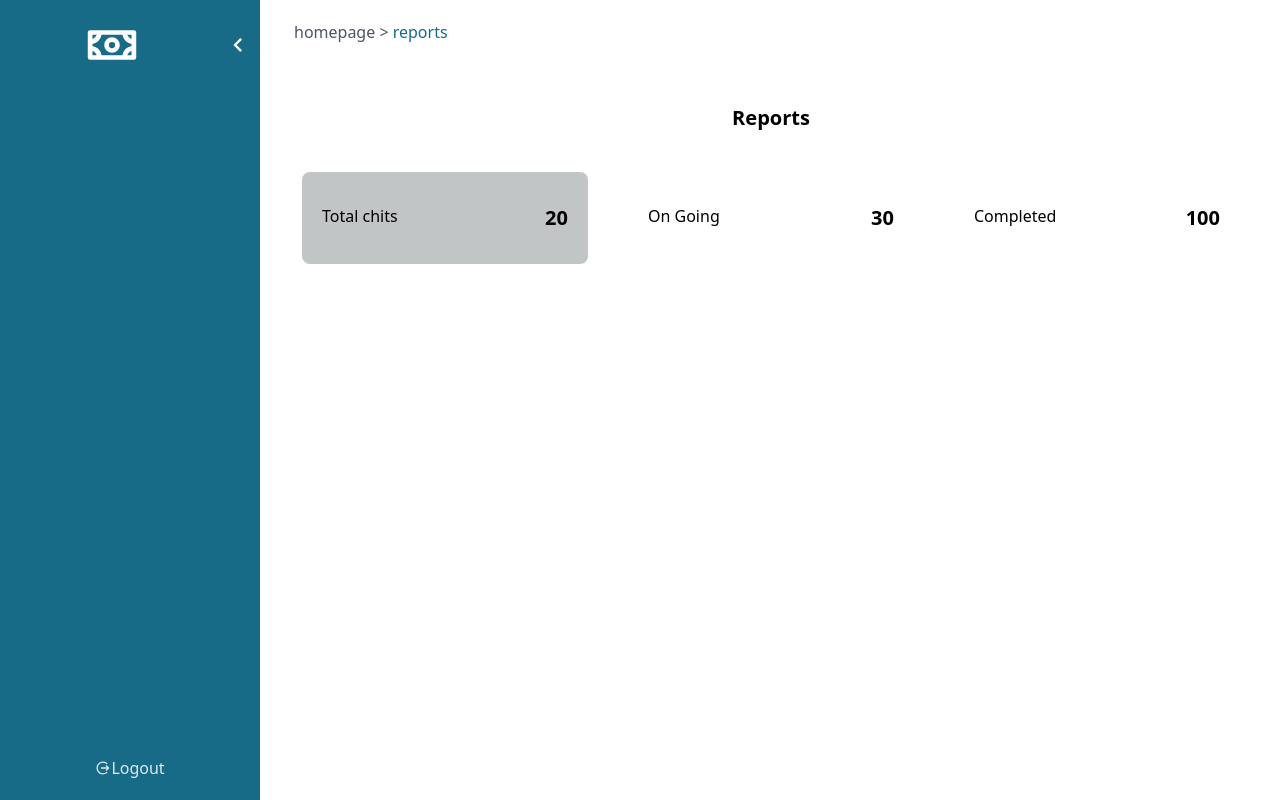
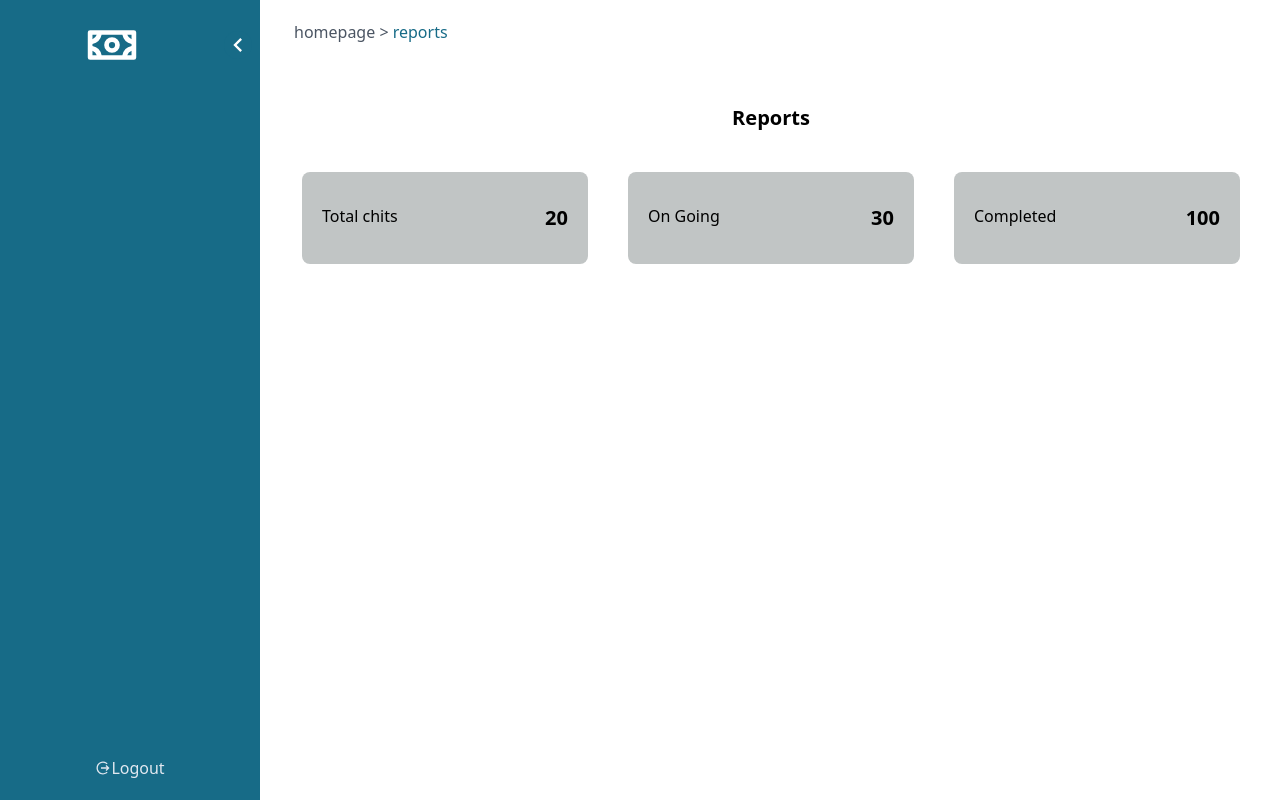
Before and after one commit to Muthamizhwgs/chit-frontend, a React (Vite) app: page /homepage/reports in a window 1280 px wide. Built offline with nearby package versions, Linux system fonts and the light colour scheme; the HTML template or start-up script is replaced by a standard one.

Commit message:
minor ui corrections

```diff
--- a/src/components/admin/reports.jsx
+++ b/src/components/admin/reports.jsx
@@ -14,12 +14,12 @@ function Report() {
                 <p className='font-bold text-xl'>20</p>
               </div>
 
-              <div className='p-5 bg-white flex justify-between w-[100%] rounded-lg py-8' >
+              <div className='p-5 bg-[#c1c5c5] flex justify-between w-[100%] rounded-lg py-8' >
                 <p>On Going</p>
                 <p className='font-bold text-xl'>30</p>
               </div>
 
-              <div className='p-5 bg-white flex justify-between w-[100%] rounded-lg py-8'>
+              <div className='p-5 bg-[#c1c5c5] flex justify-between w-[100%] rounded-lg py-8'>
                 <p>Completed</p>
                 <p className='font-bold text-xl'>100</p>
               </div>
--- a/src/components/utils/loader.css
+++ b/src/components/utils/loader.css
@@ -31,7 +31,7 @@
 
   .loader-box {
     position: fixed;
-    width: 86%;
+    width: 100%;
     height: 100%;
     top: 0;
     display: flex;
```
